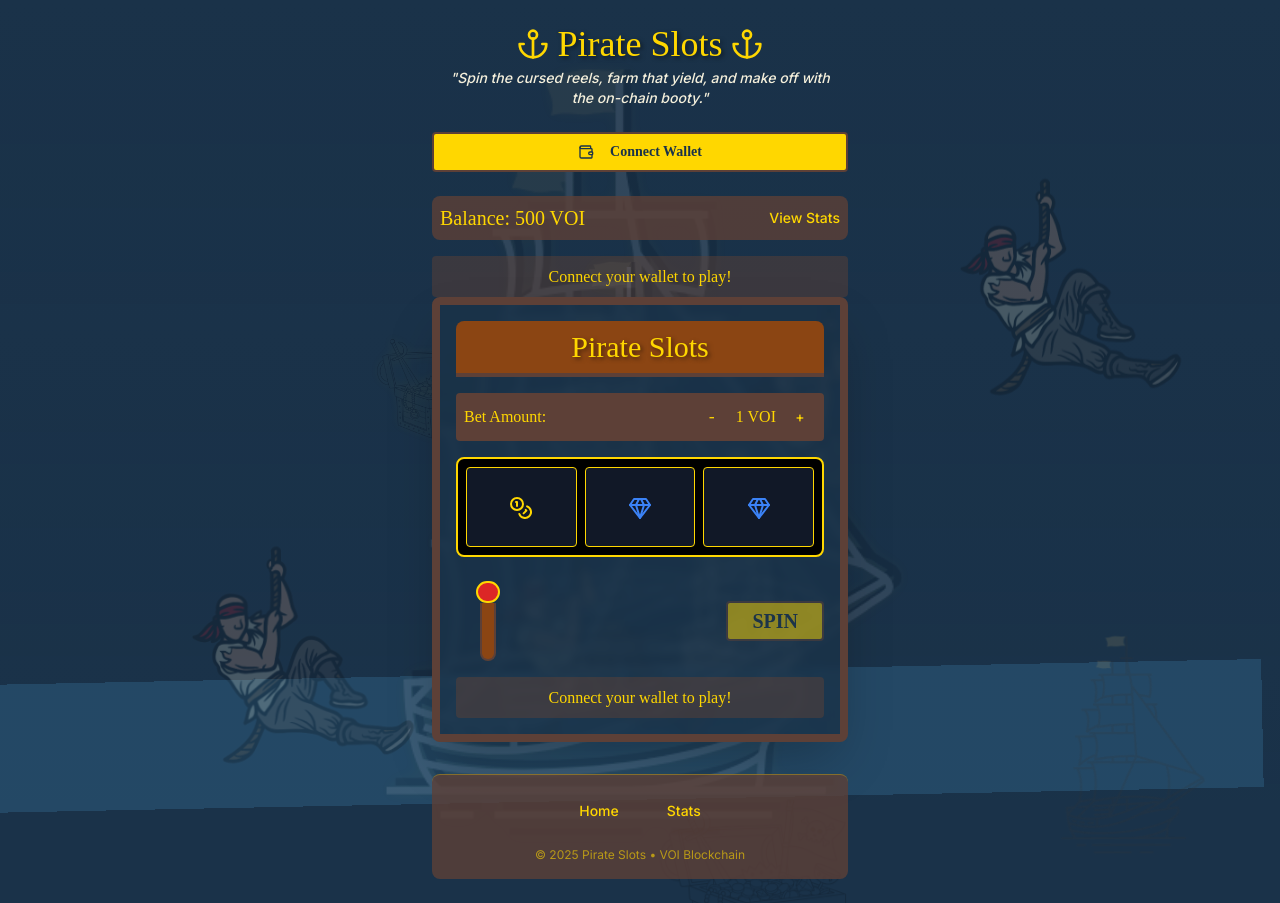
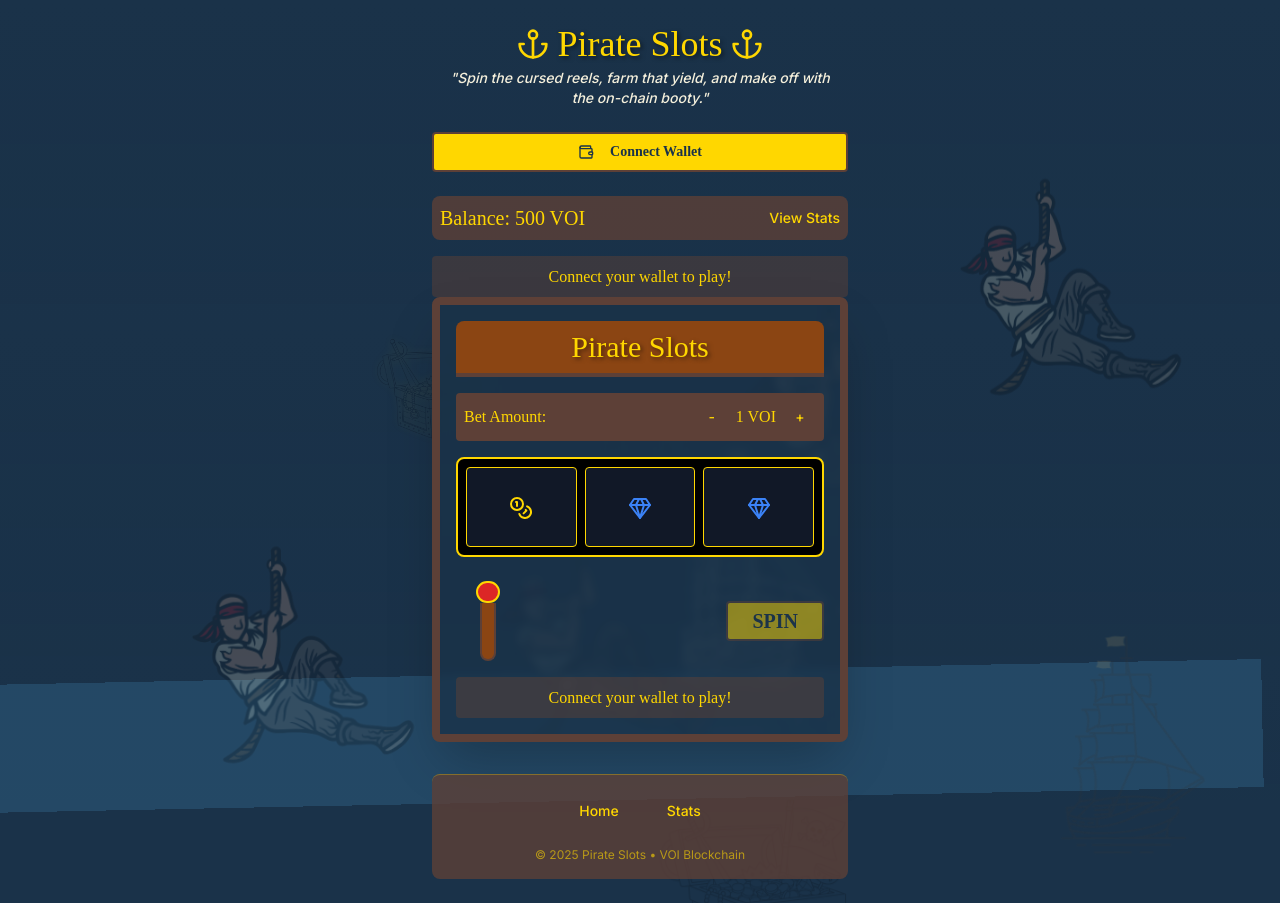
Before and after one commit to Bagman365/pirate-reel-plunder, a React (Vite) app: page / in a window 1280 px wide. Built offline with nearby package versions, Linux system fonts and the light colour scheme; a web font is replaced by a local one.

Commit message:
Remove ship silhouette
Removes the large, centered ship silhouette with a gold glow from the background.

```diff
--- a/src/components/slot-machine/PirateAnimatedBackground.tsx
+++ b/src/components/slot-machine/PirateAnimatedBackground.tsx
@@ -102,15 +102,7 @@ const PirateAnimatedBackground = () => {
 
   return (
     <div className="absolute inset-0 overflow-hidden pointer-events-none z-0">
-      {/* Add a semi-transparent large ship silhouette in the background */}
-      <div className="absolute inset-0 flex items-center justify-center pointer-events-none">
-        <img
-          src="/lovable-uploads/c27476fc-30af-410c-9c1d-d5cb378d02cc.png"
-          alt="Ship silhouette"
-          className="w-full h-full object-contain opacity-10 max-w-3xl"
-          style={{ filter: 'drop-shadow(0 0 8px rgba(255, 215, 0, 0.3))' }}
-        />
-      </div>
+      {/* Removed the large semi-transparent ship silhouette */}
 
       {images.map((image) => (
         <div
```
